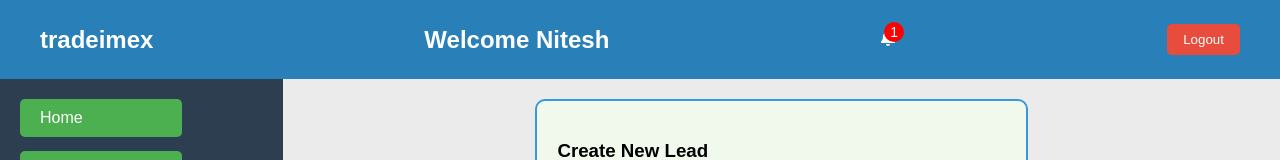
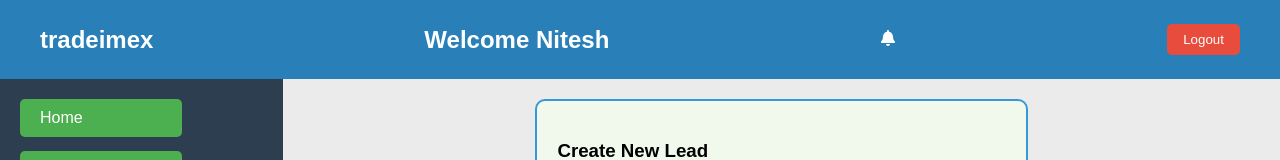
Before and after one commit to Power2913/crm-sales-team-mearn, a React (Create React App) app in the folder client/: page /admin in a window 1280 px wide. Shown: the top 160 px of the page. Built offline with nearby package versions, Linux system fonts and the light colour scheme; no server answers.

Commit message:
Committed on 07 at 16:15

```diff
--- a/client/src/css/leads.css
+++ b/client/src/css/leads.css
@@ -92,7 +92,7 @@
     display: flex;
     align-items: center;
     padding: 10px;
-    background-color: #f0f0f0;
+    background-color: #cdafaf;
     border-radius: 5px;
     cursor: pointer;
   }
--- a/client/src/frontend/index.jsx
+++ b/client/src/frontend/index.jsx
@@ -132,6 +132,21 @@ useEffect(() => {
     getNotification();
 }, []);
 const notificationCount = notification.length;
+const notificationCount24HoursOld = notification.reduce((count, notification) => {
+    const lastSeenTime = new Date(notification.last_seen);
+    const currentTime = new Date();
+    const twentyFourHoursAgo = new Date(currentTime.getTime() - (24 * 60 * 60 * 1000)); // Subtract 24 hours from the current time
+
+    // Check if last_seen time is 24 hours or more in the past
+    const is24HoursOrMore = lastSeenTime <= twentyFourHoursAgo;
+
+    // If the notification is 24 hours or more old, increment the count
+    if (is24HoursOrMore) {
+        return count + 1;
+    } else {
+        return count;
+    }
+}, 0);
   return (
     <div className="container">
         <div className="main">
@@ -145,7 +160,7 @@ const notificationCount = notification.length;
                     </div>
                     <div onClick={handleNotification} style={{ position: 'relative' }}>
                         <FaBell />
-                        {notificationCount > 0 && (
+                        {notificationCount24HoursOld > 0 && (
                             <span
                             style={{
                                 position: 'absolute',
@@ -162,7 +177,7 @@ const notificationCount = notification.length;
                                 fontSize: '14px',
                             }}
                             >
-                            {notificationCount}
+                            {notificationCount24HoursOld}
                             </span>
                         )}
                         </div>
```
